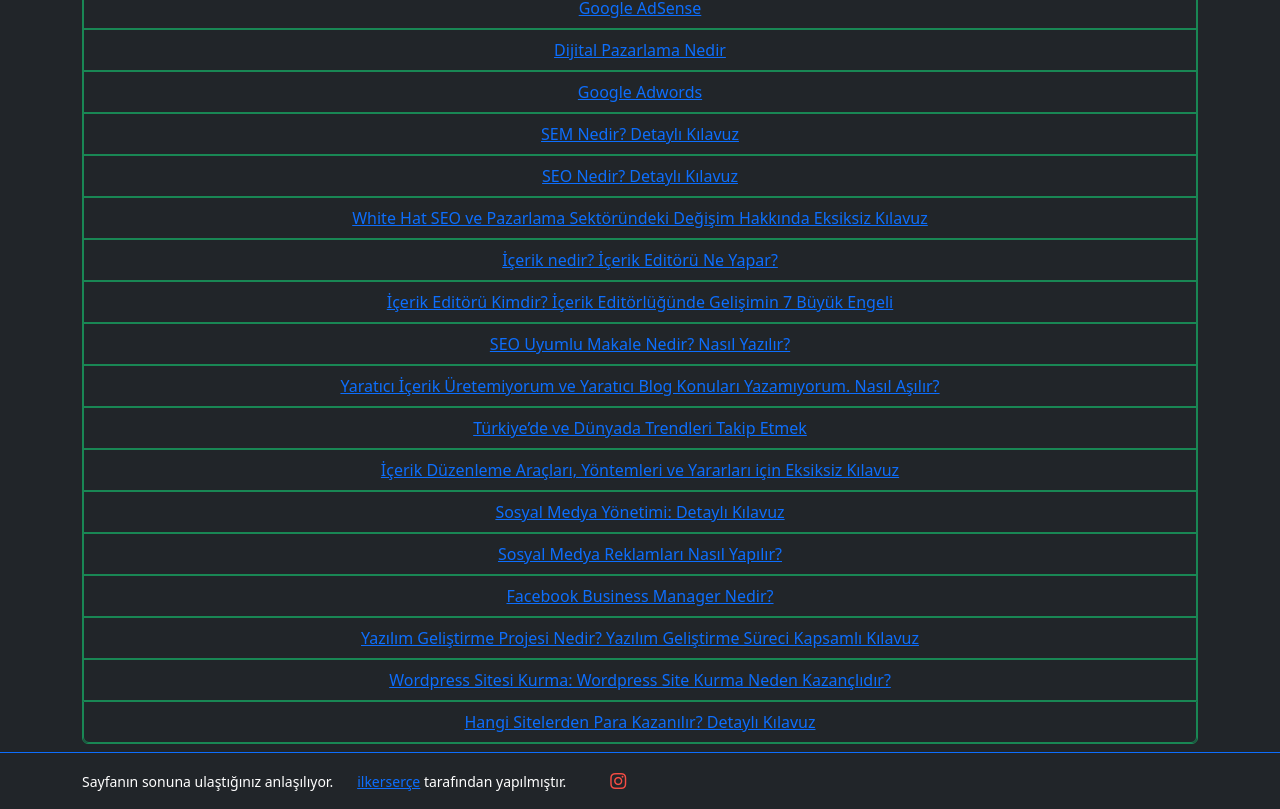
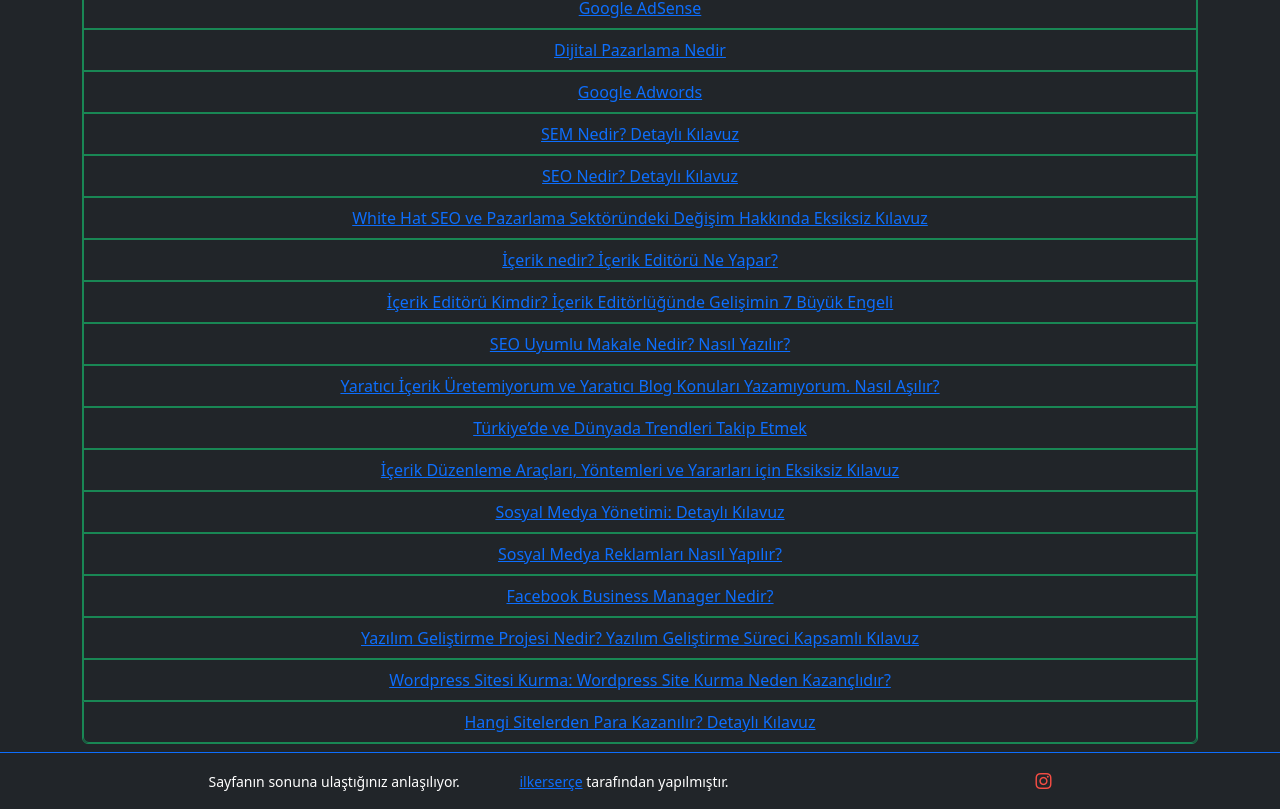
Before and after one commit to ilkerserce/BlogWebsite, an Angular app: page /anasayfa in a window 1280 px wide. Shown: the part 3850-4659 px from the top of the page. Built offline with nearby package versions, Linux system fonts and the light colour scheme; data requests are answered from the project's data file.

Commit message:
Footer hata düzenlemesi.

```diff
--- a/src/app/footer/footer.component.html
+++ b/src/app/footer/footer.component.html
@@ -1,8 +1,8 @@
 <div class="container text-center">
-  <div class="row pt-2 mt-2">
-    <div class="col-12 col-md-auto text-md-start"><small>Sayfanın sonuna ulaştığınız anlaşılıyor.</small></div>
-    <div class="col-12 col-md-auto"><small><a href="https://www.instagram.com/ilker.pehlivan">ilkerserçe</a> tarafından yapılmıştır.</small></div>
-    <div class="col-12 col-md-auto px-md-3 mx-md-3 text-md-end align-items-center">
+  <div class="row pt-2 mt-2 justify-content-center">
+    <div class="col-12 col-md-3 text-md-start"><small>Sayfanın sonuna ulaştığınız anlaşılıyor.</small></div>
+    <div class="col-12 col-md-3"><small><a href="https://www.instagram.com/ilker.pehlivan">ilkerserçe</a> tarafından yapılmıştır.</small></div>
+    <div class="col-12 col-md-3 px-md-3 mx-md-3 text-md-end align-items-center">
       <div class="col"><a href="https://www.instagram.com"><i class="bi bi-instagram" id="instagram"></i></a></div>
     </div>
   </div>
```
